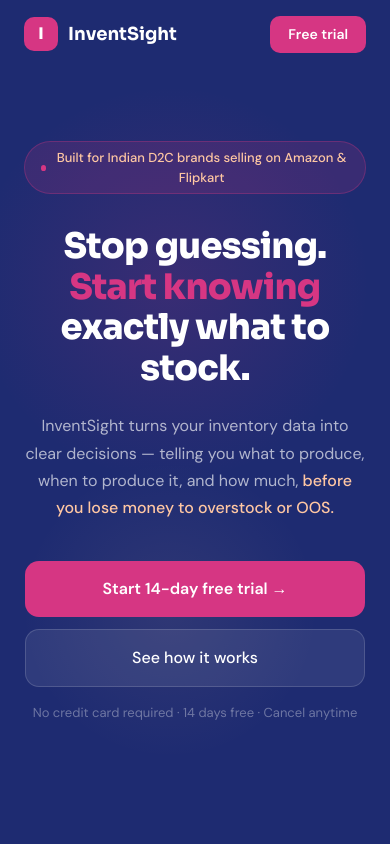
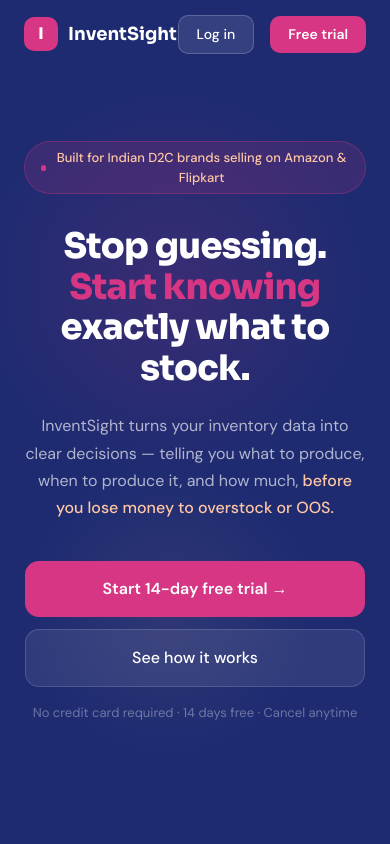
Before and after one commit to sanjoghoneywellconnection-max/stocksense, a React (Vite) app: page / in a window 390 px wide. Shown: the top 844 px of the page. Built offline with nearby package versions, Linux system fonts and the light colour scheme; no server answers.

Commit message:
Add login button to mobile navbar

```diff
--- a/src/pages/Landing.jsx
+++ b/src/pages/Landing.jsx
@@ -162,6 +162,10 @@ export default function Landing() {
 
         .nav-links { display: flex; align-items: center; gap: 28px; }
         .nav-cta-secondary { display: flex !important; }
+      .nav-login-mobile { display: none; }
+      @media (max-width: 768px) {
+      .nav-login-mobile { display: flex !important; }
+      }
 
         @media (max-width: 768px) {
           .nav-links { display: none !important; }
@@ -223,6 +227,14 @@ export default function Landing() {
               background: 'rgba(255,255,255,0.1)', border: '1px solid rgba(255,255,255,0.2)',
               color: 'white', padding: '8px 18px', borderRadius: '10px',
               fontSize: '14px', fontWeight: '500', cursor: 'pointer',
+            }}>
+            Log in
+          </button>
+          <button onClick={() => navigate('/login')} className="nav-login-mobile"
+            style={{
+              background: 'rgba(255,255,255,0.1)', border: '1px solid rgba(255,255,255,0.2)',
+              color: 'white', padding: '8px 18px', borderRadius: '10px',
+              fontSize: '14px', fontWeight: '500', cursor: 'pointer', display: 'none',
             }}>
             Log in
           </button>
```
